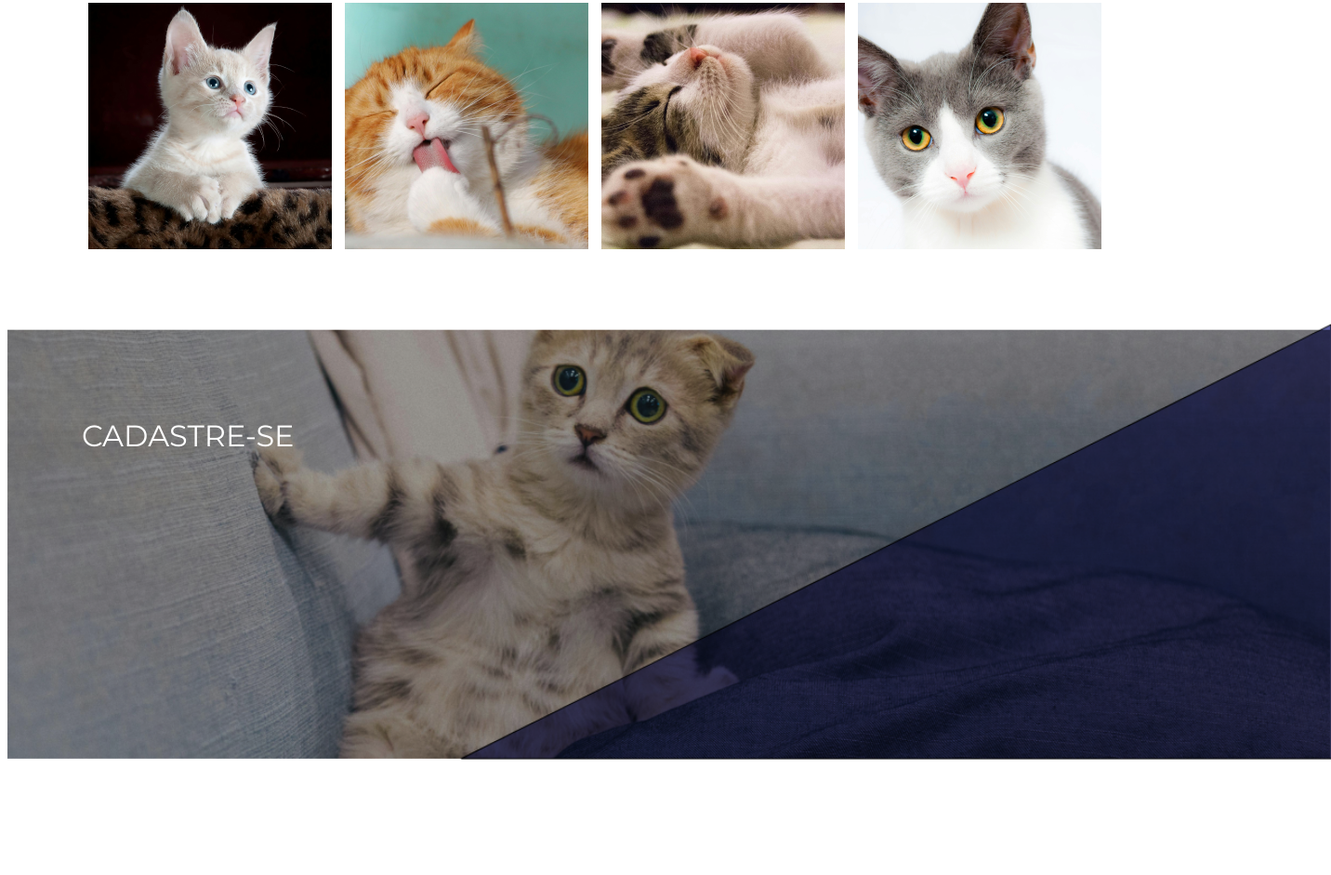
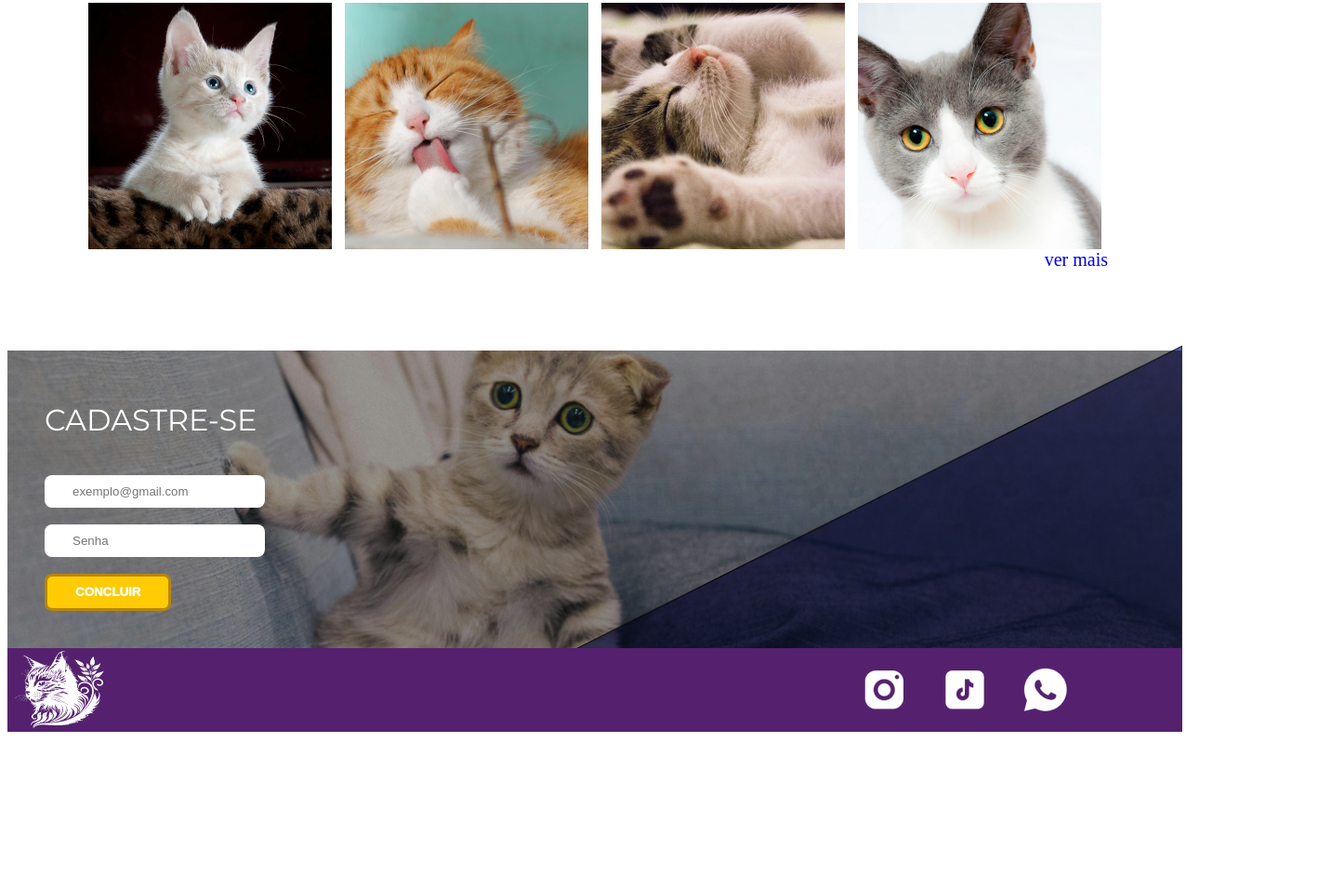
Before and after one commit to Takexin/Ac2-webdesign-2tri, a plain HTML site: page index.html in a window 1280 px wide. Shown: the part 1079-2020 px from the top of the page at 93% size, 1432 px wide, since content can reach past the window. After the commit the page ends 1879 px from the top, so only its background shows below. Drawn offline with Linux system fonts and the light colour scheme.

Commit message:
commit final

```diff
--- a/index.html
+++ b/index.html
@@ -15,10 +15,13 @@
 <body>
     <div class="header">
         <img id="logo1" src="img/vecteezy_stylized-ornamental-cat-portrait-design-for-embroidery_15742915 1.svg" alt="logo">
-        <h2>HOME</h2>
-        <h2>GALERIA</h2>
-        <h2>CADASTRO</h2>
-        <h2>CONTATO</h2>
+        <nav>
+            <h2>HOME</h2>
+            <h2>GALERIA</h2>
+            <h2>CADASTRO</h2>
+            <h2>CONTATO</h2>
+        </nav>
+
     </div>
     <div class="main-cadastro">
         <div class="texto-container">
@@ -37,10 +40,21 @@
             <img src="img/Rectangle 5.png" alt="gato 3">
             <img src="img/Rectangle 6.png" alt="gato 4">
         </div>
+        <a href="#">ver mais</a>
     </div>
     <div class="cadastro">
-        <h1 class="texto-main">CADASTRE-SE</h1>
+        <h1 class="texto-main">CADASTRE-SE</h1><br>
+        <input type="email" placeholder="exemplo@gmail.com"><br><br>
+        <input type="text" placeholder="Senha" ><br><br>
+        <input type="button" value="CONCLUIR" id="concluir">
     </div>
-    <h1 class="poppins-thin">teste</h1>
+    <div class="footer">
+        <img src="img/vecteezy_stylized-ornamental-cat-portrait-design-for-embroidery_15742915 2.png" alt="">
+        <nav id="nav-footer">
+            <img src="img/Instagram.png" alt="">
+            <img src="img/TikTok.png" alt="">
+            <img src="img/WhatsApp.png" alt="">
+        </nav>
+    </div>
 </body>
 </html>
--- a/style.css
+++ b/style.css
@@ -1,5 +1,20 @@
+*,
+*:after,
+*:before {
+    padding: 0;
+    box-sizing: border-box;
+    text-decoration: none;
+}
+body{
+    font-size: 100%;
+    list-style-type: none;
+}
 body, html{
     height: 100%;
+}
+a{
+    font-size: 20px;
+    align-self: flex-end;
 }
 
 .poppins-thin{
@@ -8,8 +23,10 @@ body, html{
 .header{
     display: flex;
     width: 100%;
-    justify-content: space-around;
+    justify-content: space-between;
     align-items: center;
+    padding: 0 30px;
+
 }
 .main-cadastro{
     display: flex;
@@ -26,7 +43,7 @@ body, html{
 
     flex-wrap: wrap;
     padding: 80px;
-    width: 30%;
+    width: 40%;
     bottom: 50%;
     color: white;
  }
@@ -35,20 +52,38 @@ body, html{
     font-weight: normal;
 }
 .gatos{
+    display: flex;
+    flex-direction: column;
     padding: 80px;
+    width: 100%;
 }
 .gatos-img{
     display: flex;
-    justify-content: space-around   ;
+    flex-wrap: wrap;
+    justify-content: space-around;
 }
 .cadastro{
-    padding: 80px;
     background-image: url(img/Group\ 8.png);
-    height: 100%;
     width: 100%;
     background-repeat: no-repeat;
     background-size: 100%;
     color: white;
+    padding: 40px;
+}
+.footer{
+    display: flex;
+    justify-content: space-between;
+    width: 100%;
+    height: 90px;
+    background-color: #55216E;
+    align-items: center;
+}
+
+nav{
+    display: flex;
+    flex-wrap: wrap;
+    gap: 30px;
+    width: 50%;
 }
 
 button{
@@ -66,3 +101,24 @@ button{
 #logo1{
     align-items: end;
 }
+input{
+    background-color: #fff;
+    border-radius: 8px;
+    border: none;
+    height: 35px;
+    padding: 0 30px;
+    outline: none;
+}
+
+#concluir{
+    height: 40px;
+    background-color: #FFCB05;
+    border: solid;
+    border-color: darkgoldenrod;
+    font-weight: 1000;
+    color: white;
+}
+#nav-footer{
+    width: 30%;
+    padding: 30px ;
+}
```
Also changed, not shown: img/Instagram.png (added), img/TikTok.png (added), img/WhatsApp.png (added), img/vecteezy_stylized-ornamental-cat-portrait-design-for-embroidery_15742915 2.png (added).
